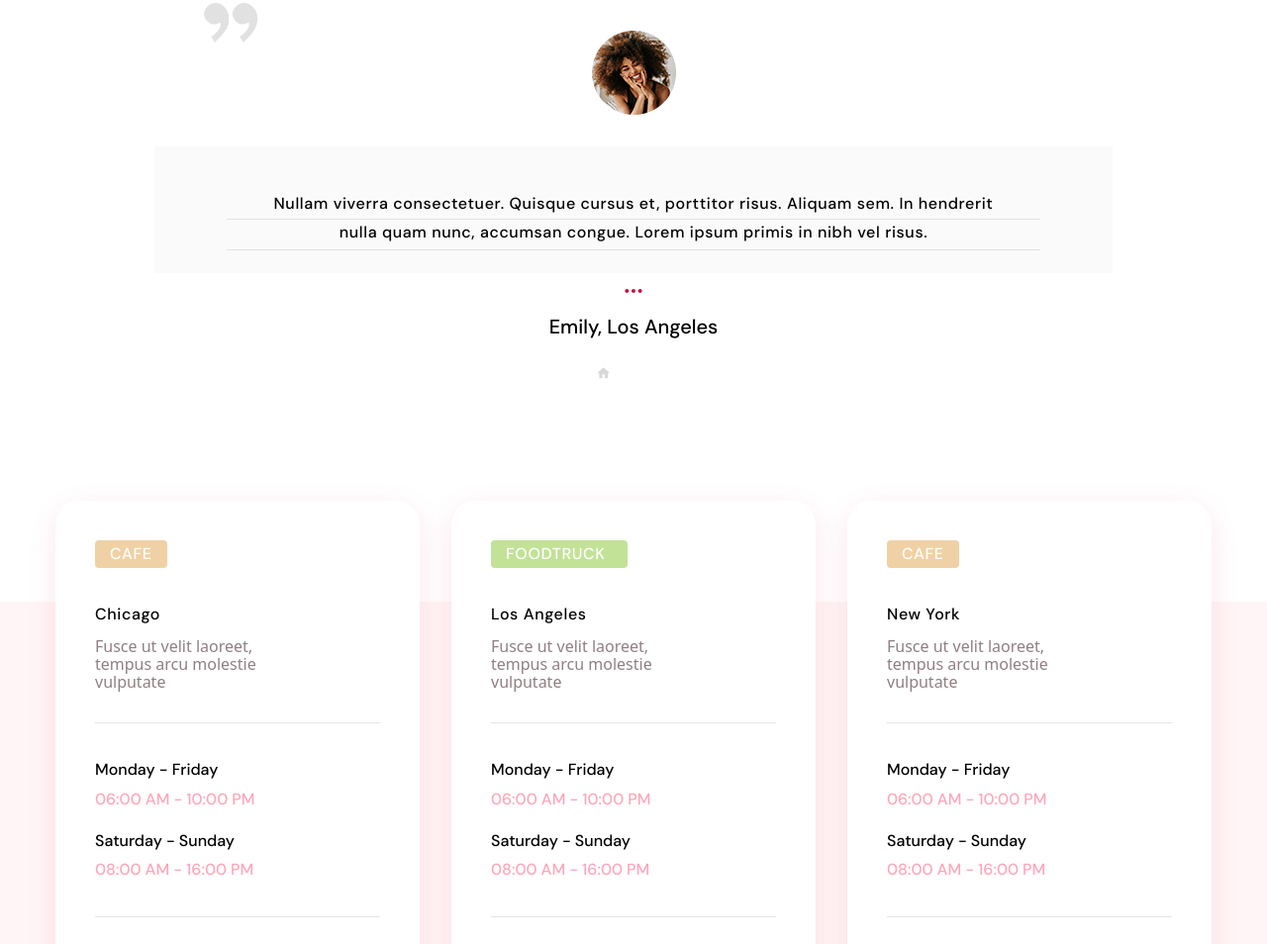
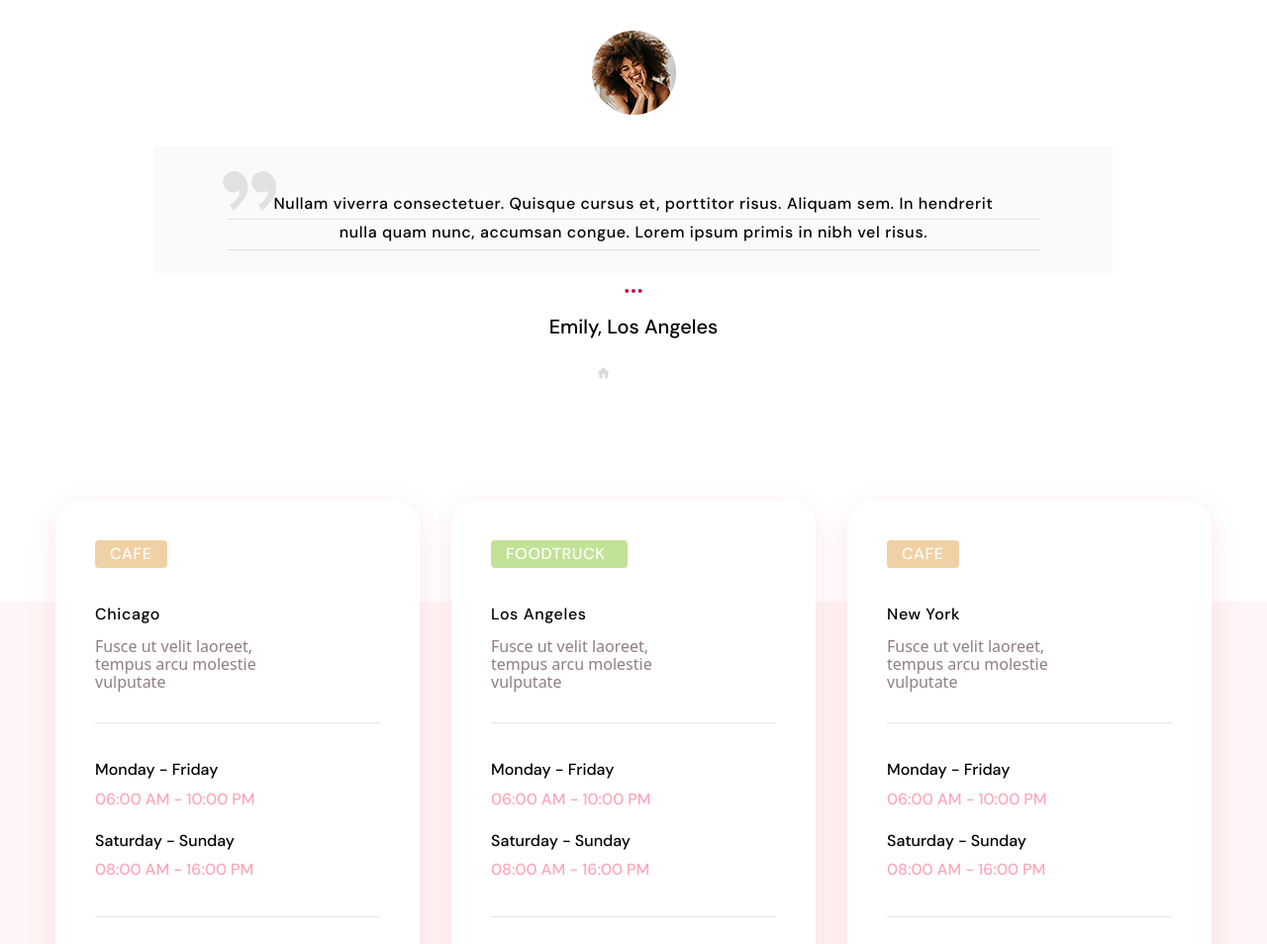
Before and after one commit to jiml268/team-project1, a website built with Parcel: page src/index.html in a window 1280 px wide. Shown: the part 3611-4565 px from the top of the page at 99% size. Built offline with nearby package versions, Linux system fonts and the light colour scheme; files whose address does not match are found by name.

Commit message:
update index page

```diff
--- a/src/index.html
+++ b/src/index.html
@@ -3,7 +3,8 @@
   <head>
     <meta charset="UTF-8" />
     <meta name="viewport" content="width=device-width, initial-scale=1.0" />
-    <title>test</title>
+    <title>Ice Cream</title>
+    <link rel="icon" type="image/x-icon" href="./favicon.ico">
     <link rel="stylesheet" href="./sass/index.scss" />
     <script type="module" src="./index.js"></script>
     <link rel="preconnect" href="https://fonts.googleapis.com" />
--- a/src/sass/_customer-review.scss
+++ b/src/sass/_customer-review.scss
@@ -32,6 +32,7 @@
 }
 
   .review__text{
+    z-index: 2;
         padding-bottom: 26px;
         font-family: 'DM Sans';
         font-style: normal;
@@ -142,6 +143,13 @@ bottom: 306px;
 
 
   @media screen and (min-width: 768px) {
+    .review__quote {
+    bottom: 156px;
+    left: 9px;
+    }
+
+
+
     .slideshow-container {
       max-width: 620px;
       width: 620px;
@@ -172,6 +180,10 @@ color: #000000;
     max-width: 968px;
     width: 968px
   }
+  .review__quote {
+    bottom: 136px;
+    left: 69px;
+  }
   .review__box{
   width: 968px;
   max-width: 968px
```
Also changed, not shown: src/partials/customer-review.html (+1 -0 lines), src/favicon.ico (added), 1 other file.
